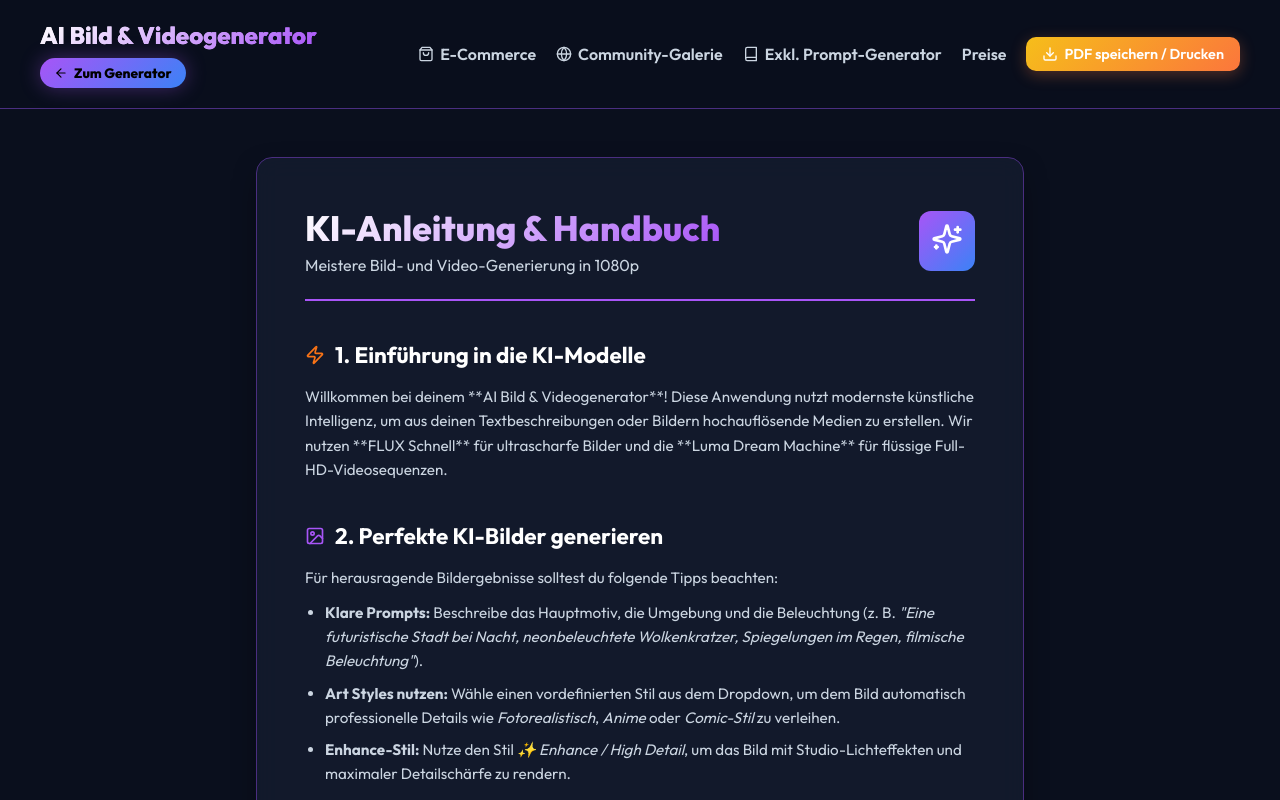
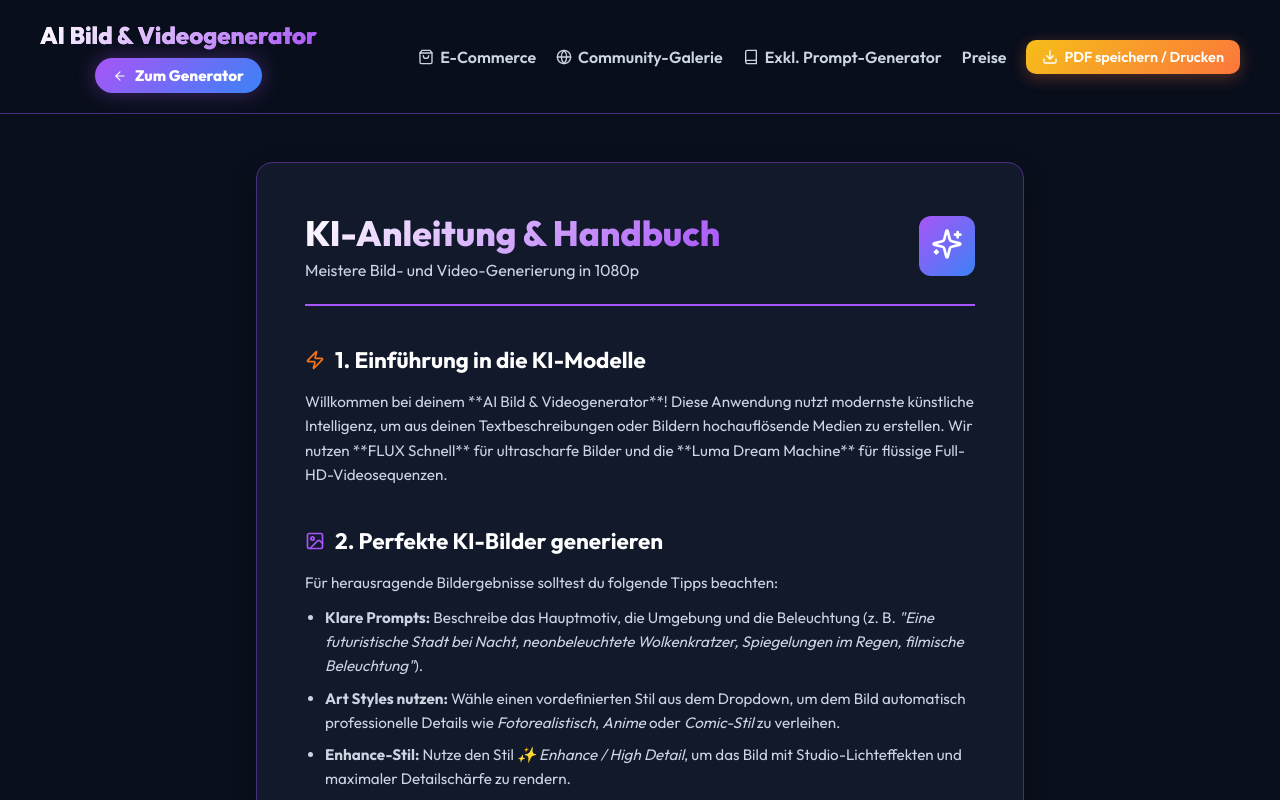
Before and after one commit to ruebecke-sudo/ai-bild-video-generator, a Next.js app: page /manual in a window 1280 px wide. Shown: the top 800 px of the page. Built offline with nearby package versions, Linux system fonts and the light colour scheme; no server answers.

Commit message:
Style und Positionierung des Zum-Generator-Buttons angepasst

```diff
--- a/src/pages/ecommerce.js
+++ b/src/pages/ecommerce.js
@@ -625,12 +625,12 @@ export default function EcommerceLanding() {
       </Head>
 
       <header className="header">
-        <div style={{ display: 'flex', flexDirection: 'column', alignItems: 'flex-start', gap: '8px' }}>
+        <div style={{ display: 'flex', flexDirection: 'column', alignItems: 'center', gap: '8px' }}>
           <Link href="/" className="brand" style={{ marginBottom: 0 }}>
             <span>AI Bild & Videogenerator</span>
           </Link>
-          <Link href="/" className="btn-outline" style={{ padding: '6px 14px', fontSize: '0.8rem', background: 'var(--gradient-neon)', color: '#000', border: 'none', fontWeight: 800, borderRadius: '20px', display: 'flex', gap: '4px', alignItems: 'center', boxShadow: 'var(--shadow-neon)' }}>
-            <ArrowLeft size={12} /> Zum Generator
+          <Link href="/" className="btn-header-generator">
+            <ArrowLeft size={14} /> Zum Generator
           </Link>
         </div>
 
--- a/src/pages/gallery.js
+++ b/src/pages/gallery.js
@@ -179,12 +179,12 @@ export default function GalleryPage() {
         <meta name="robots" content="index, follow" />
       </Head>
       <header className="header">
-        <div style={{ display: 'flex', flexDirection: 'column', alignItems: 'flex-start', gap: '8px' }}>
+        <div style={{ display: 'flex', flexDirection: 'column', alignItems: 'center', gap: '8px' }}>
           <Link href="/" className="brand" style={{ marginBottom: 0 }}>
             <span>AI Bild & Videogenerator</span>
           </Link>
-          <Link href="/" className="btn-outline" style={{ padding: '6px 14px', fontSize: '0.8rem', background: 'var(--gradient-neon)', color: '#000', border: 'none', fontWeight: 800, borderRadius: '20px', display: 'flex', gap: '4px', alignItems: 'center', boxShadow: 'var(--shadow-neon)' }}>
-            <ArrowLeft size={12} /> Zum Generator
+          <Link href="/" className="btn-header-generator">
+            <ArrowLeft size={14} /> Zum Generator
           </Link>
         </div>
 
--- a/src/pages/index.js
+++ b/src/pages/index.js
@@ -622,12 +622,12 @@ export default function Home() {
       </Head>
       {/* Header */}
       <header className="header">
-        <div style={{ display: 'flex', flexDirection: 'column', alignItems: 'flex-start', gap: '8px' }}>
+        <div style={{ display: 'flex', flexDirection: 'column', alignItems: 'center', gap: '8px' }}>
           <Link href="/" className="brand" style={{ marginBottom: 0 }}>
             <span>AI Bild & Videogenerator</span>
           </Link>
-          <a href="#generator-section" className="btn-outline" style={{ padding: '6px 14px', fontSize: '0.8rem', background: 'var(--gradient-neon)', color: '#000', border: 'none', fontWeight: 800, borderRadius: '20px', display: 'flex', gap: '4px', alignItems: 'center', boxShadow: 'var(--shadow-neon)' }}>
-            <ArrowLeft size={12} /> Zum Generator
+          <a href="#generator-section" className="btn-header-generator">
+            <ArrowLeft size={14} /> Zum Generator
           </a>
         </div>
 
--- a/src/pages/manual.js
+++ b/src/pages/manual.js
@@ -68,26 +68,13 @@ export default function Manual() {
       </Head>
       {/* Header */}
       <header className="header no-print" style={{ display: 'flex', justifyContent: 'space-between', alignItems: 'center', padding: '20px 40px' }}>
-        <div style={{ display: 'flex', flexDirection: 'column', alignItems: 'flex-start', gap: '8px' }}>
+        <div style={{ display: 'flex', flexDirection: 'column', alignItems: 'center', gap: '8px' }}>
           <Link href="/" className="brand" style={{ textDecoration: 'none' }}>
             <span style={{ fontSize: '1.5rem', fontWeight: 800, background: 'linear-gradient(135deg, #fff 0%, var(--primary) 100%)', WebkitBackgroundClip: 'text', WebkitTextFillColor: 'transparent' }}>
               AI Bild & Videogenerator
             </span>
           </Link>
-          <Link href="/" className="btn-outline" style={{
-            padding: '6px 14px',
-            fontSize: '0.85rem',
-            display: 'flex',
-            gap: '6px',
-            alignItems: 'center',
-            background: 'var(--gradient-neon)',
-            color: '#000',
-            border: 'none',
-            fontWeight: 800,
-            boxShadow: 'var(--shadow-neon)',
-            borderRadius: '30px',
-            textDecoration: 'none'
-          }}>
+          <Link href="/" className="btn-header-generator">
             <ArrowLeft size={14} /> Zum Generator
           </Link>
         </div>
--- a/src/styles.css
+++ b/src/styles.css
@@ -334,6 +334,31 @@ select.glass-input option {
   object-fit: cover;
 }
 
+/* Spezifischer Button unter dem Logo */
+.btn-header-generator {
+  padding: 8px 18px;
+  font-size: 0.95rem;
+  display: inline-flex;
+  gap: 8px;
+  align-items: center;
+  justify-content: center;
+  background: var(--gradient-neon);
+  color: #fff !important; /* Weißer Text */
+  border: none;
+  font-weight: 800;
+  box-shadow: var(--shadow-neon);
+  border-radius: 30px;
+  text-decoration: none;
+  transition: all 0.3s ease;
+  cursor: pointer;
+}
+
+.btn-header-generator:hover {
+  transform: scale(1.08); /* Etwas größer beim Hover */
+  box-shadow: 0 0 25px rgba(168, 85, 247, 0.6), 0 0 10px rgba(59, 130, 246, 0.4);
+  color: #fff !important;
+}
+
 @media (max-width: 768px) {
   .archive-grid {
     grid-template-columns: 1fr;
```
Also changed, not shown: src/pages/pricing.js (+2 -15 lines), src/pages/prompts.js (+2 -15 lines).
